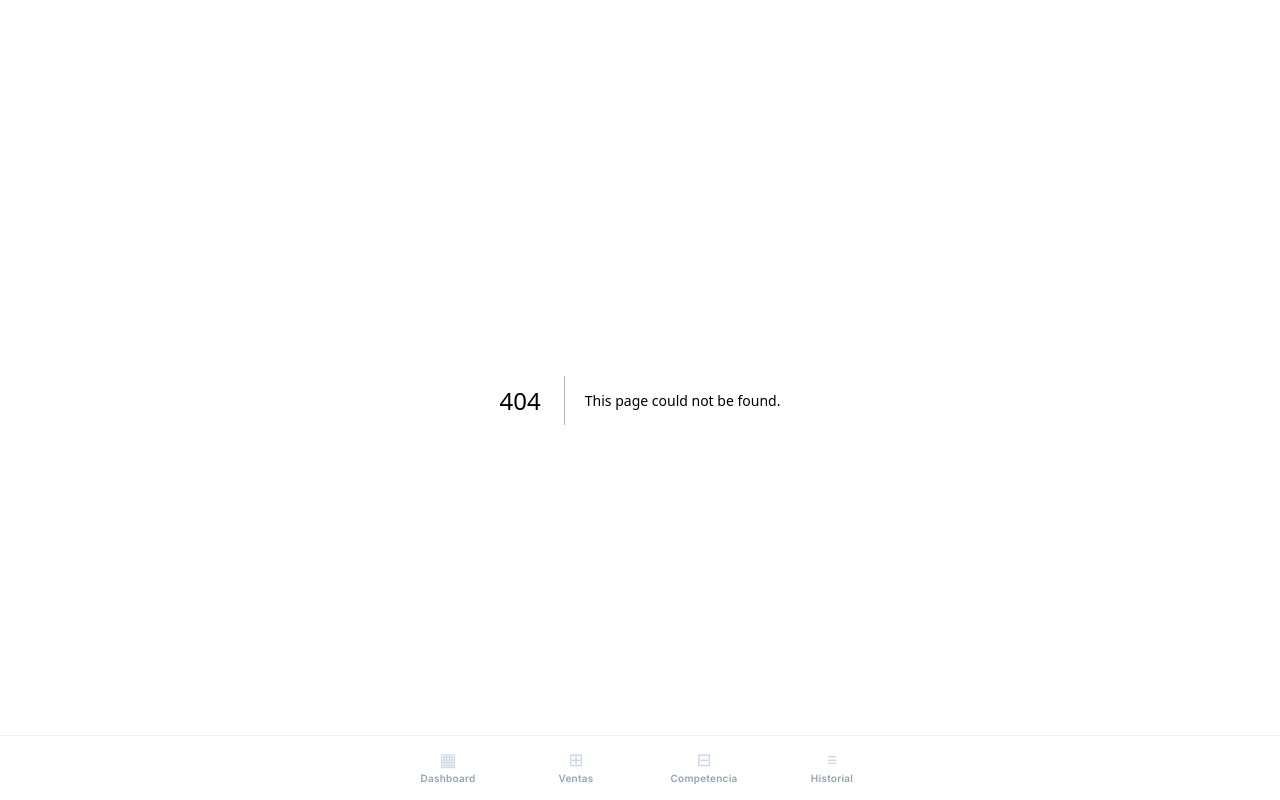
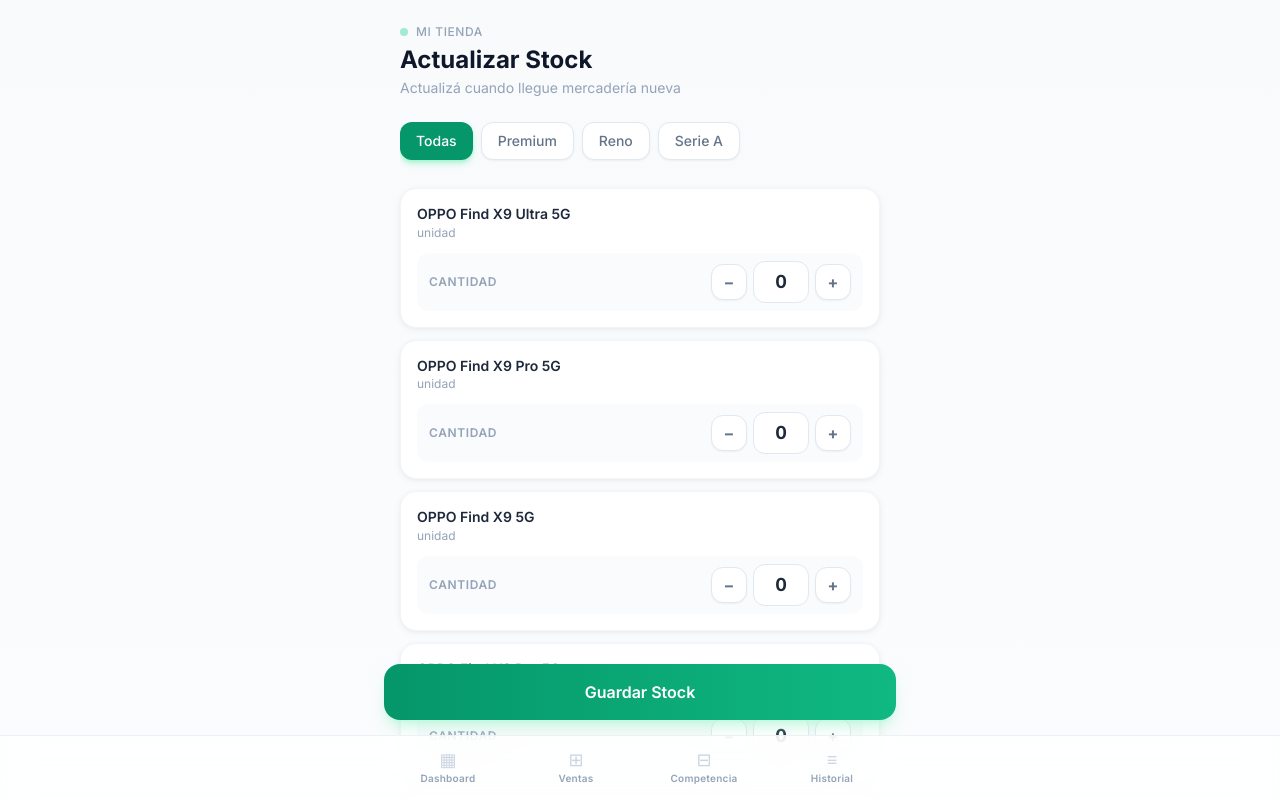
Before and after one commit to jorgebygda/promotor-dashboard, a Next.js app: page /stock in a window 1280 px wide. Before the commit this address had no page. Shown: the top 800 px of the page. Built offline with nearby package versions, Linux system fonts and the light colour scheme.

Commit message:
separar stock en pagina propia

```diff
--- a/app/page.tsx
+++ b/app/page.tsx
@@ -136,7 +136,7 @@
       </button>
 
       <button
-        onClick={() => router.push("/report?mode=stock")}
+        onClick={() => router.push("/stock")}
         className="w-full bg-white hover:bg-slate-50 active:bg-slate-100 text-slate-700 font-medium py-3.5 px-6 rounded-2xl border border-slate-200 shadow-soft transition-all duration-200 text-sm mb-6"
       >
         Actualizar stock
--- a/app/report/page.tsx
+++ b/app/report/page.tsx
@@ -1,16 +1,13 @@
 "use client"
 
 import { Suspense, useState, useMemo } from "react"
-import { useRouter, useSearchParams } from "next/navigation"
+import { useRouter } from "next/navigation"
 import { useApp } from "@/context/AppContext"
 import ProductCard from "@/components/ProductCard"
 
 function ReportContent() {
   const { state, dispatch } = useApp()
   const router = useRouter()
-  const searchParams = useSearchParams()
-
-  const stockMode = searchParams.get("mode") === "stock"
 
   const [selectedCategory, setSelectedCategory] = useState<string>("Todas")
 
@@ -24,26 +21,11 @@
     return state.products.filter((p) => p.category === selectedCategory)
   }, [state.products, selectedCategory])
 
-  const getStock = (productId: string) =>
-    state.currentStock.find((s) => s.productId === productId)?.quantity ?? 0
-
   const getSales = (productId: string) =>
     state.currentSales.find((s) => s.productId === productId)?.quantity ?? 0
 
-  const handleStockChange = (productId: string, delta: number) => {
-    const current = getStock(productId)
-    dispatch({
-      type: "SET_STOCK",
-      payload: { productId, quantity: Math.max(0, current + delta) },
-    })
-  }
-
-  const handleStockSet = (productId: string, value: number) => {
-    dispatch({
-      type: "SET_STOCK",
-      payload: { productId, quantity: value },
-    })
-  }
+  const getStock = (productId: string) =>
+    state.currentStock.find((s) => s.productId === productId)?.quantity ?? 0
 
   const handleSaleChange = (productId: string, delta: number) => {
     const current = getSales(productId)
@@ -85,42 +67,29 @@
   }
 
   const handleSave = () => {
-    if (stockMode) {
-      dispatch({ type: "SAVE_STOCK_UPDATE" })
-    } else {
     dispatch({ type: "SAVE_DAILY_REPORT" })
-    }
     router.push("/")
   }
 
   const hasSales = state.currentSales.some((s) => s.quantity > 0)
-  const canSave = stockMode || hasSales
 
   return (
     <div className="px-4 pt-6 pb-28">
       <div className="mb-6">
         <div className="flex items-center gap-2 mb-1">
-          <span
-            className={`w-2 h-2 rounded-full animate-pulse-dot ${
-              stockMode ? "bg-amber-400" : "bg-brand-400"
-            }`}
-          />
+          <span className="w-2 h-2 rounded-full bg-brand-400 animate-pulse-dot" />
           <span className="text-xs font-medium text-slate-400 uppercase tracking-wider">
             {state.storeName}
           </span>
         </div>
         <h1 className="text-2xl font-bold text-slate-900">
-          {stockMode ? "Actualizar Stock" : "Registrar Ventas"}
+          Registrar Ventas
         </h1>
-        {!stockMode && (
-          <p className="text-xs text-slate-400 mt-1">
-            Stock de referencia — usá &quot;Actualizar stock&quot; desde el
-            Dashboard cuando llegue mercadería
+        <p className="text-sm text-slate-400 mt-0.5">
+          Registrá las ventas del día
         </p>
-        )}
       </div>
 
-      {!stockMode && (
       <div className="mb-5">
         <label className="block text-xs font-semibold text-slate-400 uppercase tracking-wider mb-1.5">
           Fecha
@@ -134,7 +103,6 @@
           className="w-full bg-white border border-slate-200 rounded-xl px-4 py-3 text-sm font-medium text-slate-800 focus:outline-none focus:ring-2 focus:ring-brand-500/40 focus:border-brand-400 transition-all shadow-soft"
         />
       </div>
-      )}
 
       <div className="flex gap-2 overflow-x-auto pb-3 mb-4 scrollbar-hide">
         {categories.map((cat) => (
@@ -160,10 +128,10 @@
             unit={product.unit}
             stockValue={getStock(product.id)}
             saleValue={getSales(product.id)}
-            hideSales={stockMode}
-            onStockChange={(delta) => handleStockChange(product.id, delta)}
+            hideSales={false}
+            onStockChange={() => {}}
             onSaleChange={(delta) => handleSaleChange(product.id, delta)}
-            onStockSet={(value) => handleStockSet(product.id, value)}
+            onStockSet={() => {}}
             onSaleSet={(value) => handleSaleSet(product.id, value)}
           />
         ))}
@@ -172,10 +140,10 @@
       <div className="fixed bottom-20 left-4 right-4 max-w-lg mx-auto z-40">
         <button
           onClick={handleSave}
-          disabled={!canSave}
+          disabled={!hasSales}
           className="w-full bg-gradient-to-r from-brand-600 to-brand-500 hover:from-brand-700 hover:to-brand-600 active:from-brand-800 active:to-brand-700 text-white font-semibold py-4 px-6 rounded-2xl shadow-lg shadow-brand-200/60 transition-all duration-200 text-base disabled:opacity-40 disabled:cursor-not-allowed disabled:shadow-none"
         >
-          {stockMode ? "Guardar Stock" : "Guardar Ventas"}
+          Guardar Ventas
         </button>
       </div>
     </div>
--- /dev/null
+++ b/app/stock/page.tsx
@@ -0,0 +1,147 @@
+"use client"
+
+import { useState, useMemo } from "react"
+import { useRouter } from "next/navigation"
+import { useApp } from "@/context/AppContext"
+
+export default function StockPage() {
+  const { state, dispatch } = useApp()
+  const router = useRouter()
+  const [selectedCategory, setSelectedCategory] = useState<string>("Todas")
+
+  const categories = useMemo(() => {
+    const cats = Array.from(new Set(state.products.map((p) => p.category)))
+    return ["Todas", ...cats]
+  }, [state.products])
+
+  const filteredProducts = useMemo(() => {
+    if (selectedCategory === "Todas") return state.products
+    return state.products.filter((p) => p.category === selectedCategory)
+  }, [state.products, selectedCategory])
+
+  const getStock = (productId: string) =>
+    state.currentStock.find((s) => s.productId === productId)?.quantity ?? 0
+
+  const handleSave = () => {
+    dispatch({ type: "SAVE_STOCK_UPDATE" })
+    router.push("/")
+  }
+
+  return (
+    <div className="px-4 pt-6 pb-28">
+      <div className="mb-6">
+        <div className="flex items-center gap-2 mb-1">
+          <span className="w-2 h-2 rounded-full bg-emerald-400 animate-pulse-dot" />
+          <span className="text-xs font-medium text-slate-400 uppercase tracking-wider">
+            {state.storeName}
+          </span>
+        </div>
+        <h1 className="text-2xl font-bold text-slate-900">
+          Actualizar Stock
+        </h1>
+        <p className="text-sm text-slate-400 mt-0.5">
+          Actualizá cuando llegue mercadería nueva
+        </p>
+      </div>
+
+      <div className="flex gap-2 overflow-x-auto pb-3 mb-4 scrollbar-hide">
+        {categories.map((cat) => (
+          <button
+            key={cat}
+            onClick={() => setSelectedCategory(cat)}
+            className={`whitespace-nowrap px-4 py-2 rounded-xl text-sm font-medium transition-all duration-200 ${
+              selectedCategory === cat
+                ? "bg-emerald-600 text-white shadow-md shadow-emerald-200"
+                : "bg-white text-slate-500 border border-slate-200 hover:border-slate-300 hover:text-slate-700 shadow-soft"
+            }`}
+          >
+            {cat}
+          </button>
+        ))}
+      </div>
+
+      <div className="grid gap-3">
+        {filteredProducts.map((product) => {
+          const stock = getStock(product.id)
+          return (
+            <div
+              key={product.id}
+              className="bg-white rounded-2xl border border-slate-100 p-4 shadow-card animate-fade-in"
+            >
+              <div className="mb-3">
+                <h3 className="font-semibold text-slate-800 text-sm leading-tight">
+                  {product.name}
+                </h3>
+                <span className="text-xs text-slate-400 mt-0.5 block">
+                  {product.unit}
+                </span>
+              </div>
+              <div className="bg-slate-50/80 rounded-xl px-3 py-2">
+                <div className="flex items-center justify-between">
+                  <span className="text-xs font-semibold text-slate-400 uppercase tracking-wider">
+                    Cantidad
+                  </span>
+                  <div className="flex items-center gap-1.5">
+                    <button
+                      onClick={() =>
+                        dispatch({
+                          type: "SET_STOCK",
+                          payload: {
+                            productId: product.id,
+                            quantity: Math.max(0, stock - 1),
+                          },
+                        })
+                      }
+                      className="w-9 h-9 flex items-center justify-center rounded-xl bg-white border border-slate-200 text-slate-500 active:bg-red-50 active:border-red-200 active:text-red-500 transition-all text-base font-bold shadow-sm"
+                    >
+                      −
+                    </button>
+                    <input
+                      type="number"
+                      min="0"
+                      value={stock}
+                      onChange={(e) => {
+                        const v = parseInt(e.target.value, 10)
+                        dispatch({
+                          type: "SET_STOCK",
+                          payload: {
+                            productId: product.id,
+                            quantity: isNaN(v) ? 0 : Math.max(0, v),
+                          },
+                        })
+                      }}
+                      className="w-14 text-center font-bold text-lg tabular-nums text-slate-800 bg-white rounded-xl border border-slate-200 py-1.5 focus:outline-none focus:ring-2 focus:ring-emerald-500/40 focus:border-emerald-400 transition-all [appearance:textfield] [&::-webkit-inner-spin-button]:appearance-none [&::-webkit-outer-spin-button]:appearance-none"
+                    />
+                    <button
+                      onClick={() =>
+                        dispatch({
+                          type: "SET_STOCK",
+                          payload: {
+                            productId: product.id,
+                            quantity: stock + 1,
+                          },
+                        })
+                      }
+                      className="w-9 h-9 flex items-center justify-center rounded-xl bg-white border border-slate-200 text-slate-500 active:bg-green-50 active:border-green-200 active:text-green-600 transition-all text-base font-bold shadow-sm"
+                    >
+                      +
+                    </button>
+                  </div>
+                </div>
+              </div>
+            </div>
+          )
+        })}
+      </div>
+
+      <div className="fixed bottom-20 left-4 right-4 max-w-lg mx-auto z-40">
+        <button
+          onClick={handleSave}
+          className="w-full bg-gradient-to-r from-emerald-600 to-emerald-500 hover:from-emerald-700 hover:to-emerald-600 active:from-emerald-800 active:to-emerald-700 text-white font-semibold py-4 px-6 rounded-2xl shadow-lg shadow-emerald-200/60 transition-all duration-200 text-base"
+        >
+          Guardar Stock
+        </button>
+      </div>
+    </div>
+  )
+}
```
Lines whose indentation alone changed are shown as unchanged.
